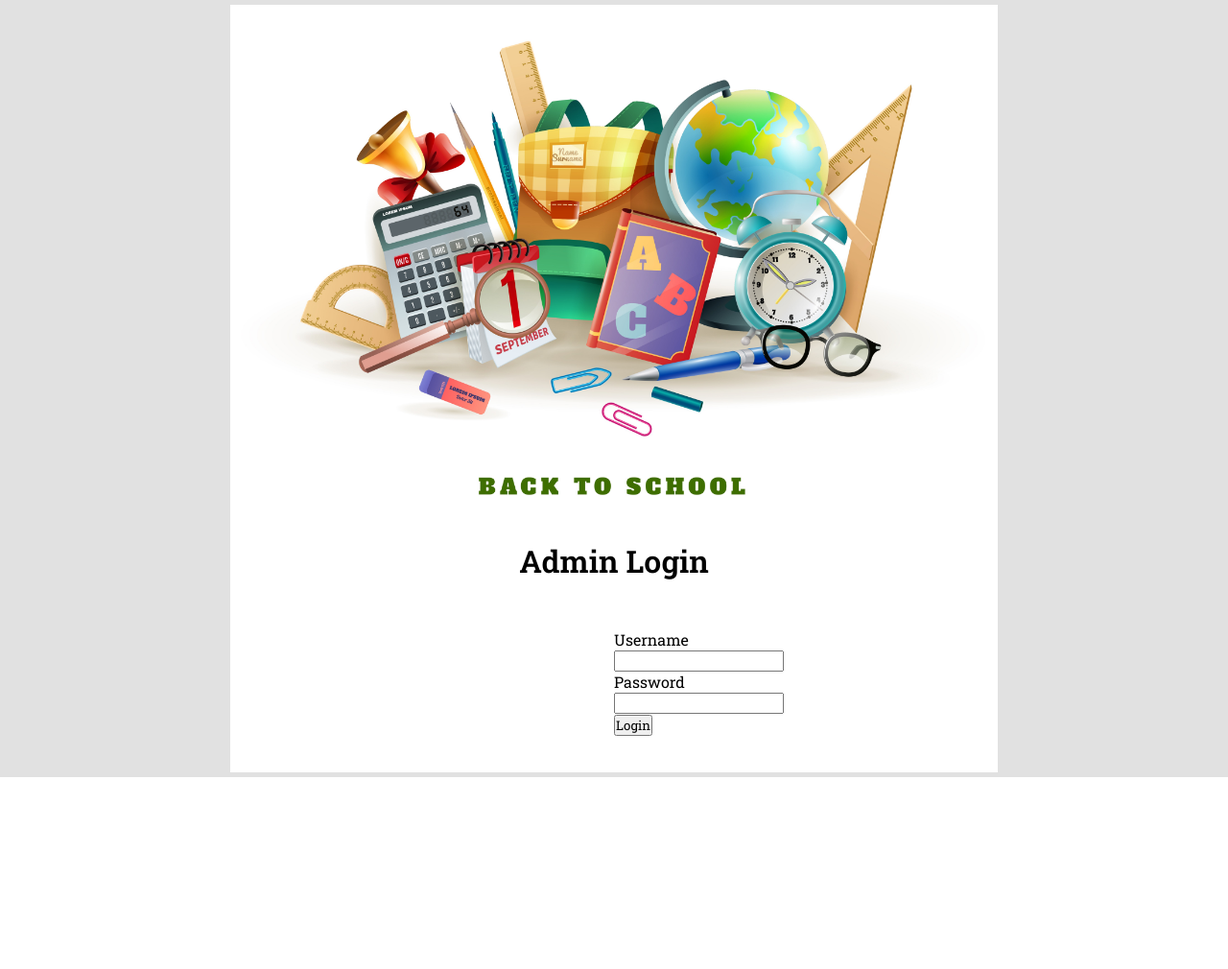
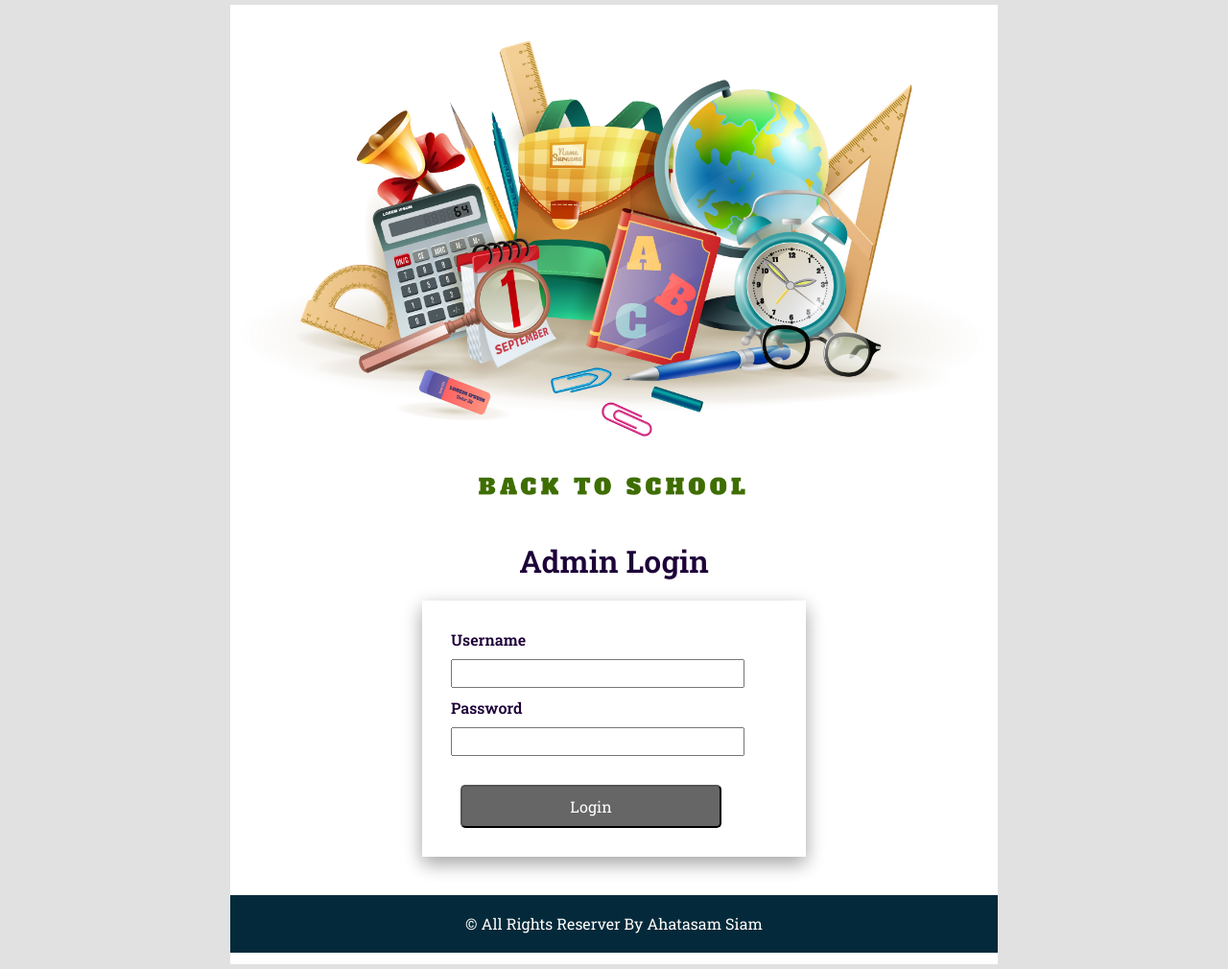
Before and after one commit to ahatasam2573/ashar-alo-school-management, a PHP site: page / in a window 1280 px wide. Shown: the whole page at 96% size. Before the commit the page ends 810 px from the top, so only its background shows below. Run offline with PHP 8.4, Linux system fonts and the light colour scheme.

Commit message:
main page created

```diff
--- a/css/style.css
+++ b/css/style.css
@@ -11,7 +11,7 @@ html{
 }
 .back{
     background: white;
-    height: 800px;
+    height: 1000px;
     width: 800px;
     margin: 0 auto;
     margin-top: 5px;
@@ -20,13 +20,59 @@ html{
 
 .log{
     height: auto;
-    width: 50px;
+    width: 50%;
     margin: 0 auto;
     margin-top: 20px;
     padding: 30px;
     margin-bottom: 40px;
+    -webkit-box-shadow: 0 8px 17px 0 rgba(0,0,0,0.2), 0 6px 20px 0 rgba(0,0,0,0.19);
+    -moz-box-shadow: 0 8px 17px 0 rgba(0,0,0,0.2), 0 6px 20px 0 rgba(0,0,0,0.19);
+    /* box-shadow: 0 8px 0 rgba(0,0,0,0.2), 0 6px 0 rgba(0,0,0,0.19); */
 }
 .heading{
     text-align: center;
     margin-top: 40px ;
 }
+.input{
+   height: 30px;
+   width: 90%;
+   margin-top: 10px;
+   margin-bottom: 10px;
+}
+
+.btn{
+    border-radius: 5px;
+    padding: 10px 30px;
+    background: #666;
+    color: white;
+    font-size: 16px;
+    margin-top: 20px;
+    display: flex;
+    align-items: center;
+    justify-content: center;
+    width: 80%;
+    margin-left: 10px;
+    outline: none;
+    cursor: pointer;
+}
+label{
+    margin-top: 10px;
+}
+h1,h2,h3,h4,h5,label{
+    color: rgb(29, 0, 56);
+    font-weight: 700;
+}
+
+.footer{
+    background: #04293a;
+    height: 60px;
+    width: 100%;
+    display: flex;
+    justify-content: center;
+    align-items: center;
+}
+.footer{
+    text-align: center;
+    color: rgb(255, 254, 252);
+    line-height: 50%;
+}
--- a/index.php
+++ b/index.php
@@ -15,13 +15,15 @@
       <div class="log">
           <form action="" method="POST">
             <label>Username</label>
-            <input type="text" name="name" required class="input"> <br>
+            <input type="text" name="aname" required class="input"> <br>
             <label>Password</label>
-            <input type="password" name="password" required class="input"> <br>
+            <input type="password" name="apassword" required class="input"> <br>
             <button type="submit" class="btn" name="login">Login</button>
           </form>
       </div>
     </div>
-
+    <div class="footer">
+      <footer>&copy; All Rights Reserver By Ahatasam Siam</footer>
+    </div>
 </body>
 </html>
```
